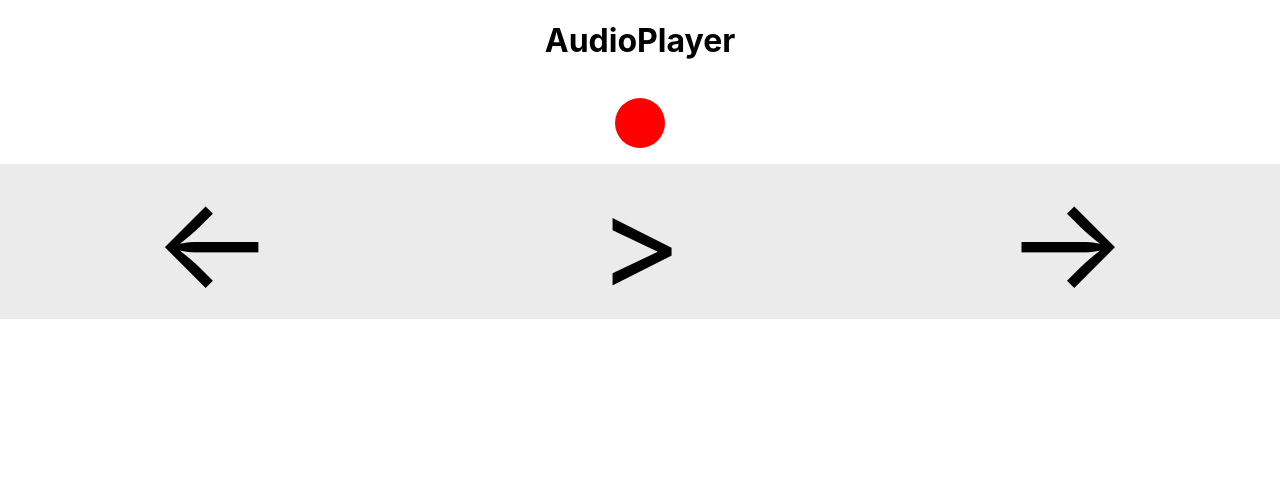
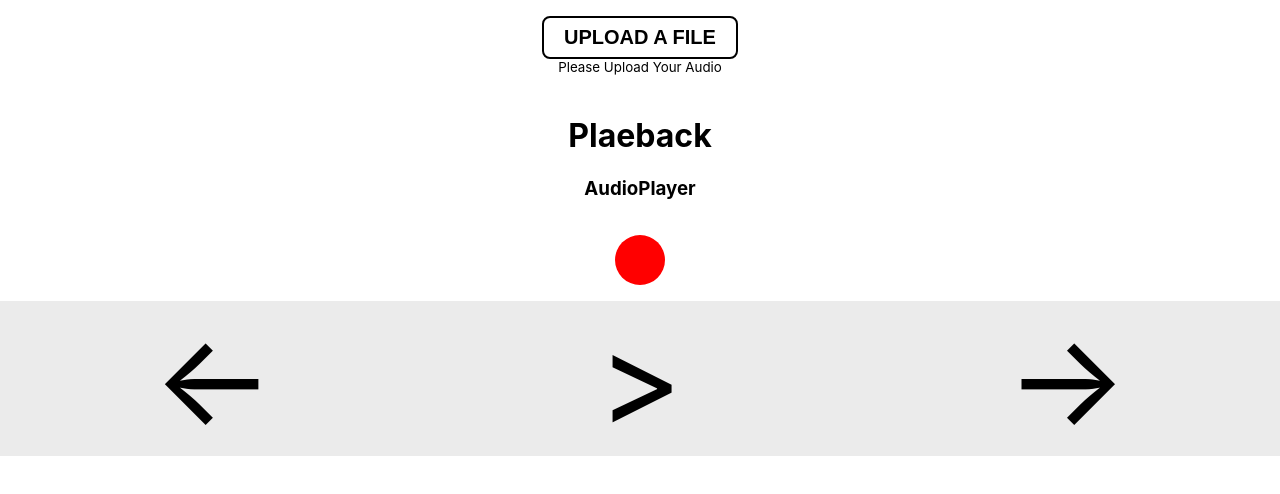
Before and after one commit to riefer02/audio-player, a React (Vite) app: page / in a window 1280 px wide. Shown: the top 494 px of the page. Built offline with nearby package versions, Linux system fonts and the light colour scheme.

Commit message:
update player buttons + file uploader component

```diff
--- a/src/App.jsx
+++ b/src/App.jsx
@@ -1,5 +1,6 @@
 import React, { useState } from 'react';
 import AudioPlayer from './components/AudioPlayer'
+import FileLoader from './components/FileLoader';
 import './App.css';
 
 function App() {
@@ -7,6 +8,7 @@ function App() {
 
   return (
     <div className="App">
+      <FileLoader />
       <AudioPlayer />
     </div>
   );
--- /dev/null
+++ b/src/assets/styles/fileloader.css
@@ -0,0 +1,24 @@
+.uploader__wrapper {
+  position: relative;
+  overflow: hidden;
+  display: inline-block;
+  padding: 1rem;
+}
+
+.uploader__button {
+  border: 2px solid black;
+  background-color: white;
+  padding: 8px 20px;
+  border-radius: 8px;
+  font-size: 20px;
+  font-weight: bold;
+  text-transform: uppercase;
+}
+
+.uploader__wrapper input[type='file'] {
+  font-size: 100px;
+  position: absolute;
+  left: 0;
+  top: 0;
+  opacity: 0;
+}
--- a/src/components/AudioPlayer.jsx
+++ b/src/components/AudioPlayer.jsx
@@ -13,6 +13,8 @@ export default function AudioPlayer() {
   const [play, playState] = useState(0);
   const [player, setPlayer] = useState(new Audio('src/audio/guitar-sample-1.wav'))
   const [rightClick, setRightClick] = useState(false);
+  const [leftClick, setLeftClick] = useState(false);
+
 
   // console.log('audioObj', player)
   // console.log(getKeys(player));
@@ -29,10 +31,14 @@ export default function AudioPlayer() {
 
   const advanceTime = () => {
     setRightClick(true);
-    console.log('advancing time');
     player.currentTime = player.currentTime + 0.5;
-    console.log(player.currentTime);
-    return
+    console.log(`advancing time to ${player.currentTime}`);
+  }
+
+  const retreatTime = () => {
+    setLeftClick(true);
+    player.currentTime = player.currentTime - 0.5;
+    console.log(`retreating time to ${player.currentTime}`);
   }
 
   useEffect(() => {
@@ -49,18 +55,24 @@ export default function AudioPlayer() {
 
   return (
     <div>
-      <h1>AudioPlayer</h1>
+      <h1>Plaeback</h1>
+      <h3>AudioPlayer</h3>
       <div className="light__wrapper">
         <div className={`light ${play ? 'light--on' : ''}`}>
         </div>
       </div>
       <div className="row">
-        <div className="button">&larr;</div>
-        <div className="button" onClick={() => { play ? playState(false) : playState(true) }}>
-          {
-            play ? <div>&mdash;</div> : <div>&gt;</div>
-          }
+        {/* Rewind Button */}
+        <div onClick={() => { retreatTime() }}
+          className={`button  ${leftClick ? 'clicked' : ''}`}
+          onAnimationEnd={() => setRightClick(false)}>&larr;</div>
+        {/* Play/Stop Button */}
+        <div
+          className="button"
+          onClick={() => { play ? playState(false) : playState(true) }}>
+          {play ? <div>&mdash;</div> : <div>&gt;</div>}
         </div>
+        {/* Advance Button */}
         <div
           onClick={() => { advanceTime() }}
           className={`button  ${rightClick ? 'clicked' : ''}`}
--- /dev/null
+++ b/src/components/FileLoader.jsx
@@ -0,0 +1,28 @@
+import React, { useState, useRef } from 'react';
+import '../assets/styles/fileloader.css';
+
+export default function FileLoader() {
+    const [files, setFiles] = useState([]);
+    const [filenameList, setFilenamesList] = useState(['Please Upload Your Audio'])
+    const audioInput = useRef(null);
+
+    const handleUpload = () => {
+        const currentFiles = audioInput.current.files;
+        setFiles(currentFiles)
+        let fileNames = Array.from(currentFiles);
+        fileNames = fileNames.map(file => file.name)
+        setFilenamesList(fileNames)
+    }
+
+    return (
+        <div className="uploader__wrapper">
+            <button className="uploader__button">Upload a file</button>
+            <input
+                ref={audioInput}
+                type="file"
+                multiple
+                onInput={handleUpload} />
+            <sub>{filenameList.map((filename, index) => <div key={index}>{filename}</div>)}</sub>
+        </div>
+    )
+}
```
